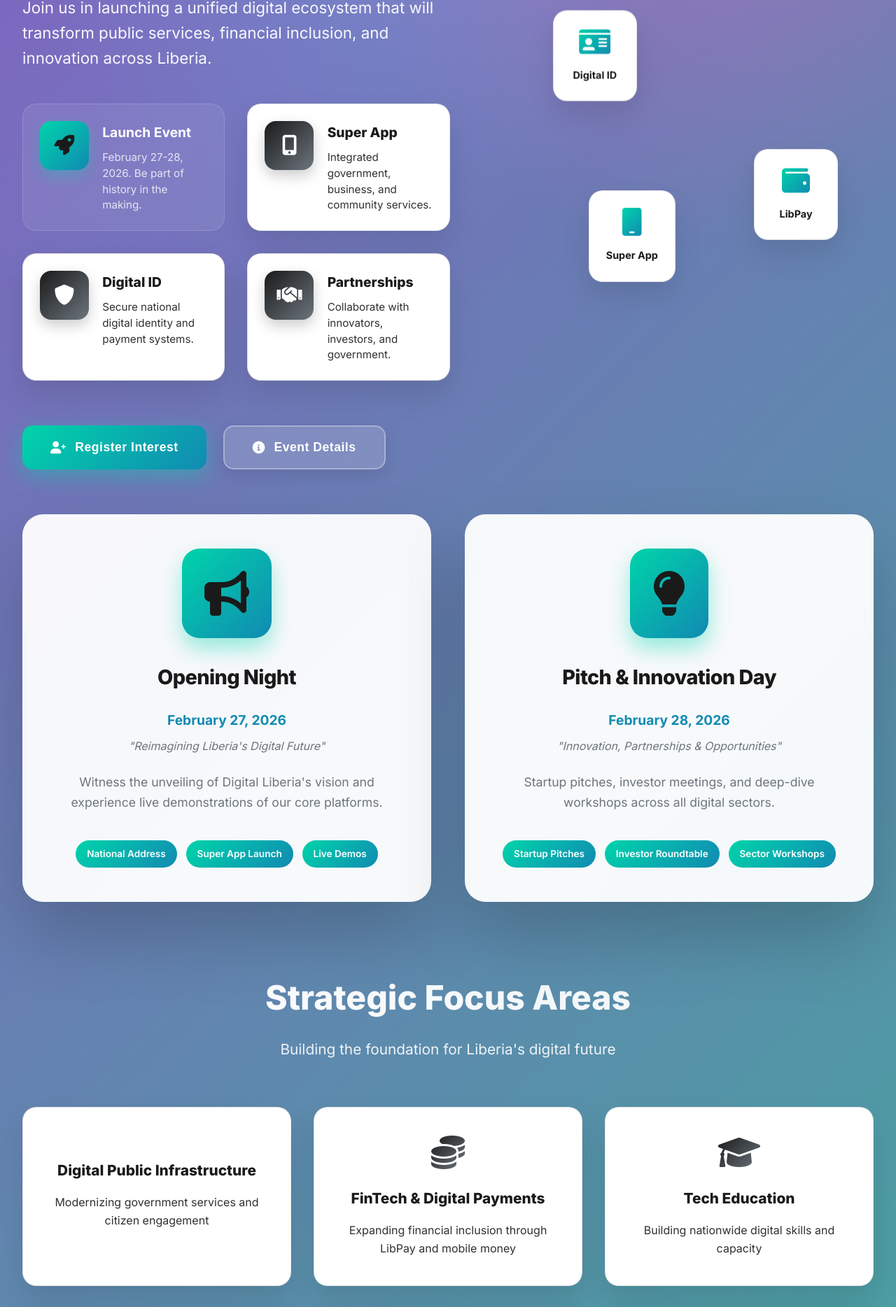
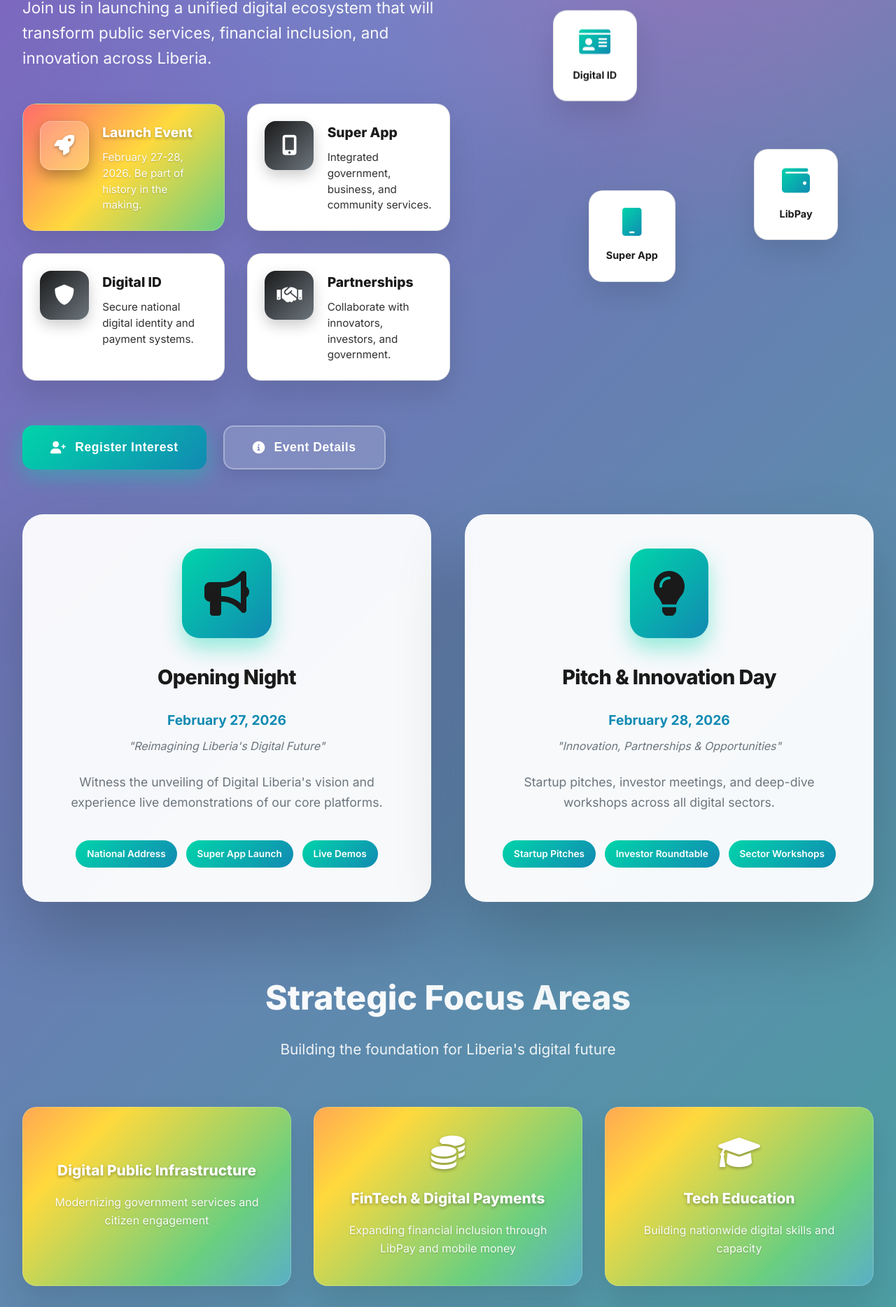
Before and after one commit to liberianpost/digital-liberia-launch, a React (Vite) app: page / in a window 1280 px wide. Shown: the part 404-2272 px from the top of the page at 70% size. Built offline with nearby package versions, Linux system fonts and the light colour scheme.

Commit message:
Update globals.css

```diff
--- a/src/styles/globals.css
+++ b/src/styles/globals.css
@@ -209,6 +209,40 @@ body {
   line-height: 1.6;
 }
 
+/* Hero Gradient Card Styles */
+.hero-gradient-card {
+  background: linear-gradient(135deg, #ff6b6b 0%, #ffd93d 25%, #6bcf7f 50%, #4d96ff 75%, #9d4edd 100%) !important;
+  color: var(--white) !important;
+  border: 1px solid rgba(255, 255, 255, 0.2) !important;
+  box-shadow: var(--shadow) !important;
+  background-size: 200% 200% !important;
+  animation: gradientShift 8s ease infinite !important;
+}
+
+.hero-gradient-card h4 {
+  color: var(--white) !important;
+  font-weight: 800 !important;
+  text-shadow: 0 2px 4px rgba(0, 0, 0, 0.3);
+}
+
+.hero-gradient-card p {
+  color: rgba(255, 255, 255, 0.95) !important;
+  text-shadow: 0 1px 2px rgba(0, 0, 0, 0.2);
+}
+
+.hero-gradient-card .feature-icon {
+  background: rgba(255, 255, 255, 0.2) !important;
+  box-shadow: 0 8px 20px rgba(0, 0, 0, 0.3) !important;
+  border: 1px solid rgba(255, 255, 255, 0.3) !important;
+}
+
+.hero-gradient-card .feature-icon i {
+  color: var(--white) !important;
+  background: none !important;
+  -webkit-text-fill-color: var(--white) !important;
+  text-shadow: 0 2px 4px rgba(0, 0, 0, 0.3);
+}
+
 /* White Card Styles */
 .white-card {
   background: var(--white) !important;
@@ -251,7 +285,6 @@ body {
   align-items: flex-start;
   gap: 1.2rem;
   padding: 1.5rem;
-  background: rgba(255, 255, 255, 0.08);
   border-radius: 20px;
   border: 1px solid rgba(255, 255, 255, 0.15);
   backdrop-filter: blur(10px);
@@ -276,9 +309,8 @@ body {
 }
 
 .feature-item:hover {
-  background: rgba(255, 255, 255, 0.12);
   transform: translateY(-5px);
-  box-shadow: 0 15px 30px rgba(0, 0, 0, 0.2);
+  box-shadow: 0 15px 30px rgba(0, 0, 0, 0.3);
 }
 
 .feature-icon {
@@ -292,17 +324,16 @@ body {
   min-width: 70px;
   height: 70px;
   box-shadow: 0 8px 20px rgba(0, 212, 170, 0.3);
+  transition: all 0.3s ease;
 }
 
 .feature-content h4 {
-  color: var(--white);
   font-size: 1.2rem;
   font-weight: 700;
   margin-bottom: 0.5rem;
 }
 
 .feature-content p {
-  color: rgba(255, 255, 255, 0.8);
   font-size: 0.95rem;
   line-height: 1.5;
   margin: 0;
@@ -506,18 +537,20 @@ body {
 }
 
 .focus-item {
-  background: var(--white);
+  background: linear-gradient(135deg, #ff6b6b 0%, #ffd93d 25%, #6bcf7f 50%, #4d96ff 75%, #9d4edd 100%);
   padding: 2.5rem 2rem;
   border-radius: var(--border-radius);
   text-align: center;
-  border: 1px solid rgba(0, 0, 0, 0.1);
+  border: 1px solid rgba(255, 255, 255, 0.2);
   backdrop-filter: blur(10px);
   transition: all 0.3s ease;
   box-shadow: var(--shadow);
+  background-size: 200% 200%;
+  animation: gradientShift 8s ease infinite;
+  color: var(--white);
 }
 
 .focus-item:hover {
-  background: var(--white);
   transform: translateY(-10px);
   box-shadow: var(--shadow-lg);
 }
@@ -525,23 +558,22 @@ body {
 .focus-item i {
   font-size: 3rem;
   margin-bottom: 1.5rem;
-  background: linear-gradient(135deg, var(--text-dark), var(--text-light));
-  -webkit-background-clip: text;
-  -webkit-text-fill-color: transparent;
-  background-clip: text;
+  color: var(--white);
+  text-shadow: 0 2px 4px rgba(0, 0, 0, 0.3);
 }
 
 .focus-item h4 {
-  color: var(--text-dark);
+  color: var(--white);
   font-size: 1.3rem;
   font-weight: 800;
   margin-bottom: 1rem;
+  text-shadow: 0 2px 4px rgba(0, 0, 0, 0.3);
 }
 
 .focus-item p {
-  color: var(--text-dark);
-  opacity: 0.9;
+  color: rgba(255, 255, 255, 0.95);
   line-height: 1.6;
+  text-shadow: 0 1px 2px rgba(0, 0, 0, 0.2);
 }
 
 /* Contact Section */
```
